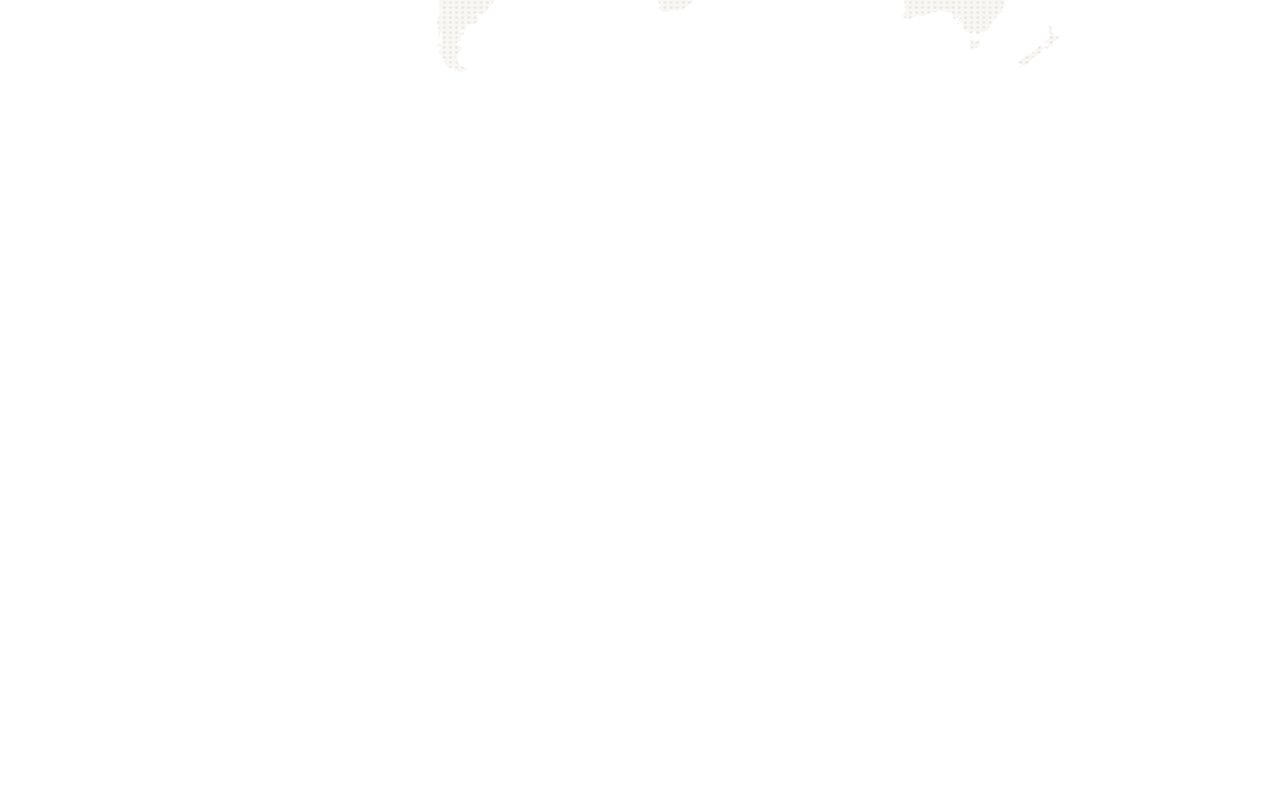
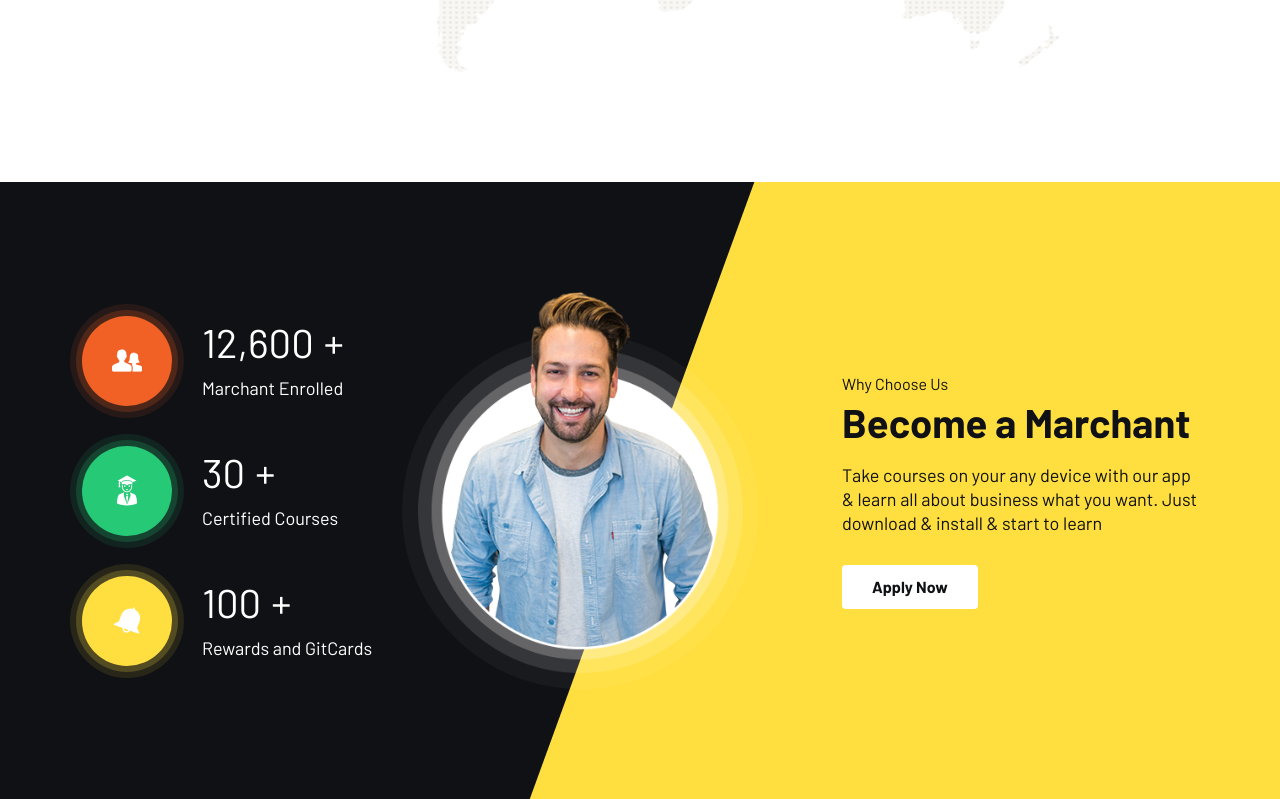
Before and after one commit to rashadalii/React-Ecommerce-Website, a React (Vite) app: page / in a window 1280 px wide. Shown: the part 3831-4630 px from the top of the page. Before the commit the page ends 4013 px from the top, so only its background shows below. Built offline with nearby package versions, Linux system fonts and the light colour scheme.

Commit message:
about section is ready

```diff
--- /dev/null
+++ b/src/home/AboutUs.jsx
@@ -0,0 +1,75 @@
+import React from "react";
+import CountUp from "react-countup";
+import { Link } from "react-router-dom";
+
+const subTitle = "Why Choose Us";
+const title = "Become a Marchant";
+const desc =
+  "Take courses on your any device with our app & learn all about business what you want. Just download & install & start to learn";
+const btnText = "Apply Now";
+
+const countList = [
+  {
+    iconName: "icofont-users-alt-4",
+    count: "12600",
+    text: "Marchant Enrolled",
+  },
+  { iconName: "icofont-graduate-alt", count: "30", text: "Certified Courses" },
+  {
+    iconName: "icofont-notification",
+    count: "100",
+    text: "Rewards and GitCards",
+  },
+];
+
+const AboutUs = () => {
+  return (
+    <div className="instructor-section style-2 padding-tb section-bg-ash">
+      <div className="container">
+        <div className="section-wrapper">
+          <div className="row g-4 justify-content-center align-items-center row-cols-1 row-cols-md-2 row-cols-xl-3 ">
+            <div className="col">
+              {countList.map((vaL, i) => (
+                <div key={i} className="count-item">
+                  <div className="count-inner">
+                    <div className="count-icon">
+                      <i className={vaL.iconName}></i>
+                    </div>
+                    <div className="count-content">
+                      <h2>
+                        <span className="count">
+                          <CountUp end={vaL.count} />
+                        </span>
+                        <span>+</span>
+                      </h2>
+                      <p>{vaL.text}</p>
+                    </div>
+                  </div>
+                </div>
+              ))}
+            </div>
+
+            <div className="col">
+              <div className="instructor-content">
+                <span className="subtitle">{subTitle}</span>
+                <h2 className="title">{title}</h2>
+                <p>{desc}</p>
+                <Link to="/sign-up" className="lab-btn">
+                  {btnText}
+                </Link>
+              </div>
+            </div>
+
+            <div className="col">
+              <div className="instructor-thumb">
+                <img src="/src/assets/images/instructor/01.png" alt="" />
+              </div>
+            </div>
+          </div>
+        </div>
+      </div>
+    </div>
+  );
+};
+
+export default AboutUs;
--- a/src/home/Home.jsx
+++ b/src/home/Home.jsx
@@ -4,6 +4,7 @@
 import CategoryshowCase from "./CategoryshowCase";
 import Register from "./Register";
 import Location from "./Location";
+import AboutUs from "./AboutUs";
 
 const Home = () => {
   return (
@@ -13,6 +14,7 @@
       <CategoryshowCase />
       <Register />
       <Location />
+      <AboutUs />
     </>
   );
 };
```
